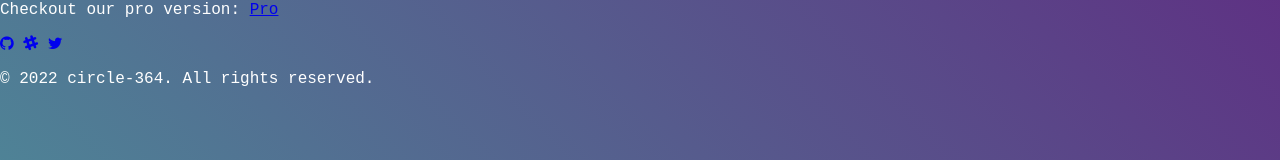
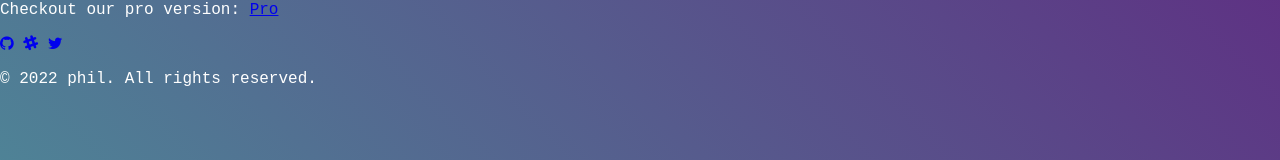
Before and after one commit to philemonnwanne/phonie, a plain HTML site: page index.html in a window 1280 px wide. Shown: the part 132-292 px from the top of the page. Drawn offline with Linux system fonts and the light colour scheme.

Commit message:
Update index.html

```diff
--- a/index.html
+++ b/index.html
@@ -73,7 +73,7 @@
               ></a>
             </div>
           </nav>
-          <p>© 2022 circle-364. All rights reserved.</p>
+          <p>© 2022 phil. All rights reserved.</p>
         </div>
       </footer>
     </div>
```
